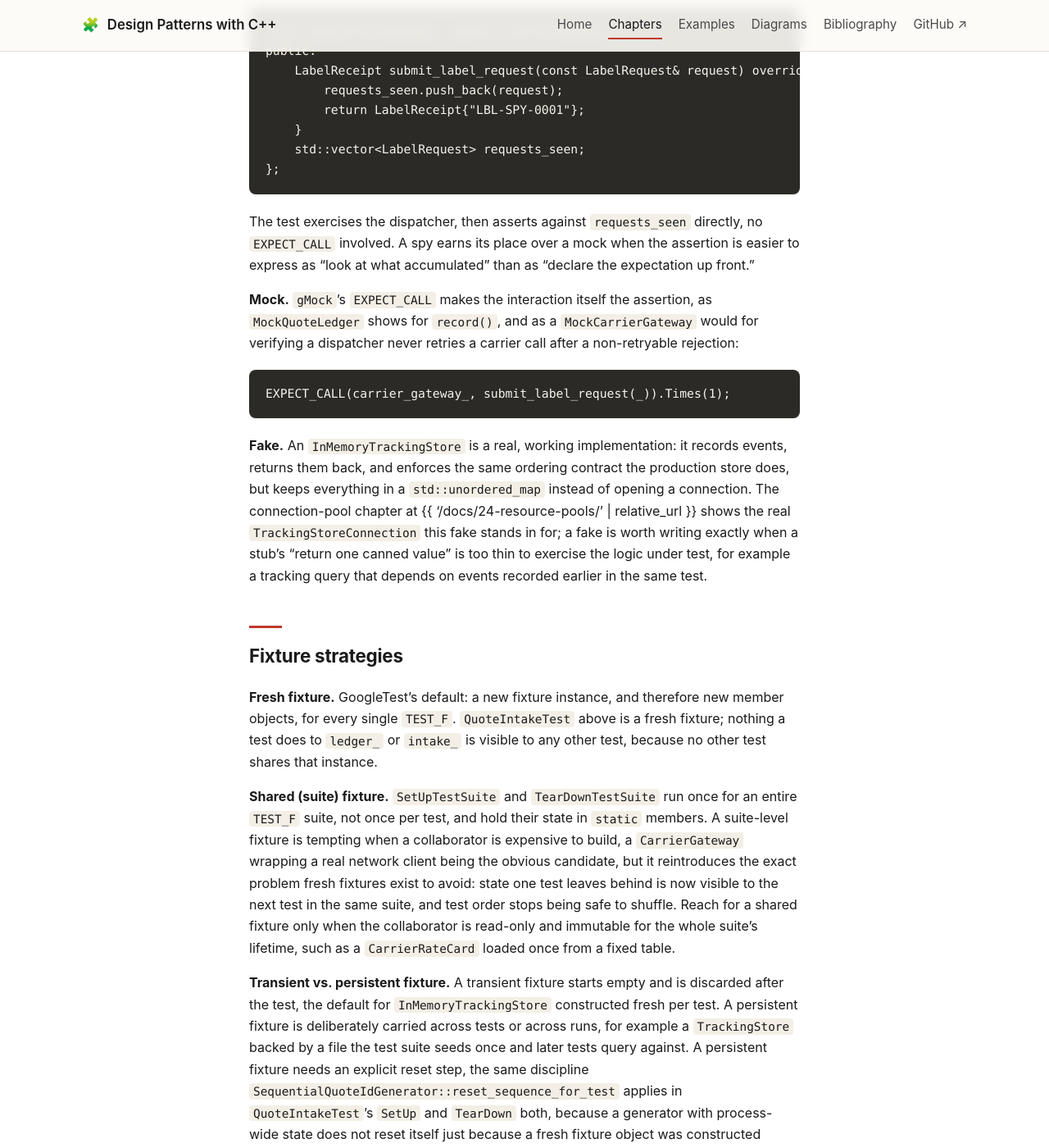
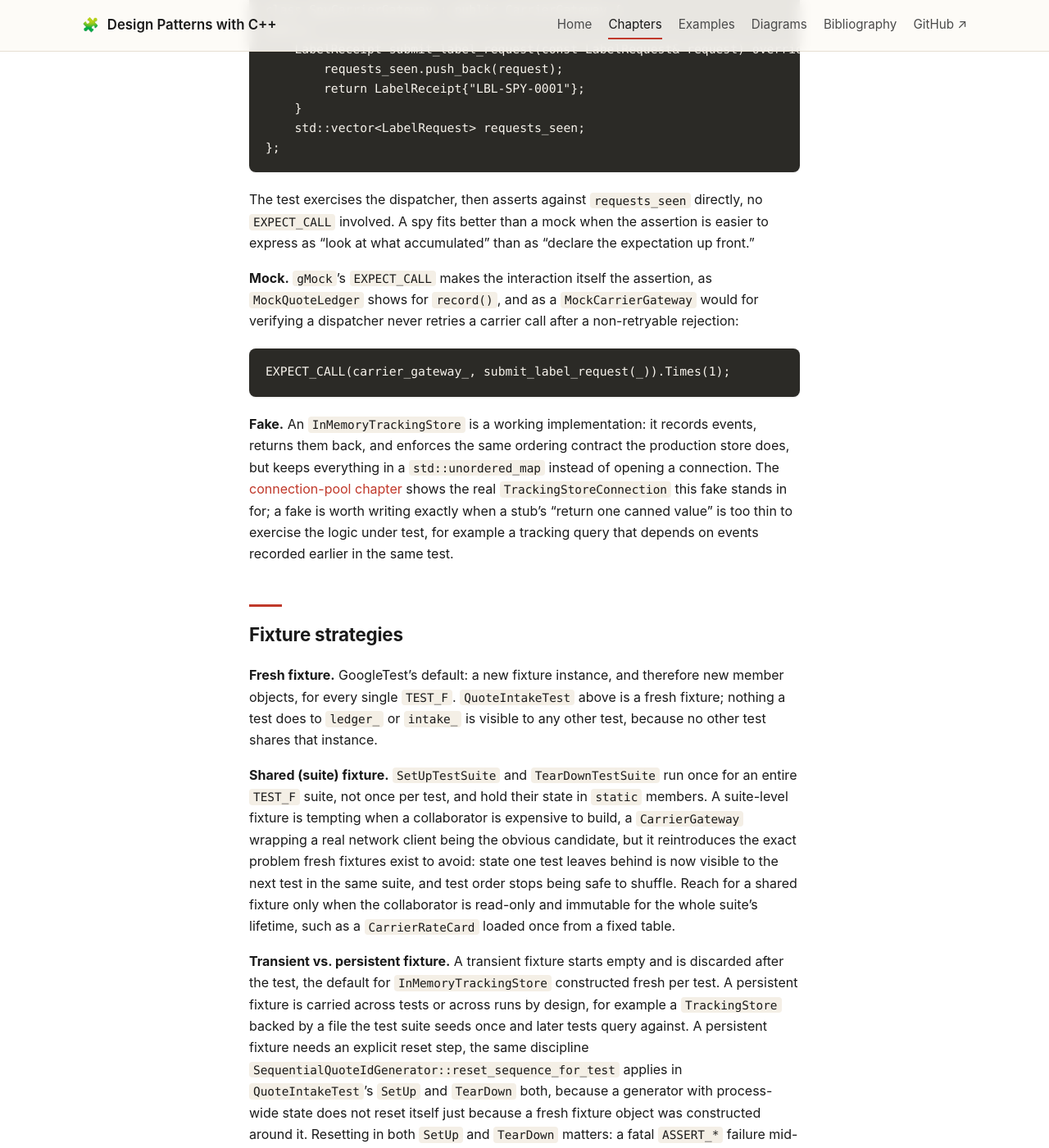
Before and after one commit to patterncatalyst/cpp-design-patterns, a Jekyll site: the page built from _docs/36-appendix-d-xunit-test-patterns.md, in a window 1280 px wide and 1400 px high, scrolled down 2960 px. Shown: the whole window at 82% size. Built offline with Jekyll 4.4.1, drawn with Linux system fonts in a browser that asks for light colours; some of the changed text lies outside the part shown.

Commit message:
docs(r15): fix validation findings in testing appendices
- Unwrap relative_url cross-links that were raw-wrapped (rendered literally) in
  B and D; convert D's bare-URL references to proper markdown links.
- Correct C's gMock pure-virtual claim: an un-mocked pure virtual makes the mock
  abstract and un-instantiable (compile error at construction), not a link error.
- Clear 8 ban-tier voice hits (earns-its-place/keep, deliberately/intentionally,
  real-working) across B/C/D.

````diff
--- a/_docs/36-appendix-d-xunit-test-patterns.md
+++ b/_docs/36-appendix-d-xunit-test-patterns.md
@@ -59,8 +59,7 @@
 assertion: it declares what the mock should do when called, before the call
 happens. The fixture member declarations above `TEST_F` are setup too, run fresh for
 every test case because GoogleTest default-constructs a new fixture instance per
-test. See the full test suite in the GoogleTest and GoogleMock chapter at
-{% raw %}{{ '/docs/07-testing-with-googletest/' | relative_url }}{% endraw %}.
+test. See the full test suite in the [GoogleTest and GoogleMock chapter]({{ '/docs/07-testing-with-googletest/' | relative_url }}).
 
 ## The test-double taxonomy
 
@@ -105,7 +104,7 @@
 ```
 
 The test exercises the dispatcher, then asserts against `requests_seen` directly,
-no `EXPECT_CALL` involved. A spy earns its place over a mock when the assertion is
+no `EXPECT_CALL` involved. A spy fits better than a mock when the assertion is
 easier to express as "look at what accumulated" than as "declare the expectation up
 front."
 
@@ -117,11 +116,10 @@
 EXPECT_CALL(carrier_gateway_, submit_label_request(_)).Times(1);
 ```
 
-**Fake.** An `InMemoryTrackingStore` is a real, working implementation: it records
+**Fake.** An `InMemoryTrackingStore` is a working implementation: it records
 events, returns them back, and enforces the same ordering contract the production
 store does, but keeps everything in a `std::unordered_map` instead of opening a
-connection. The connection-pool chapter at
-{% raw %}{{ '/docs/24-resource-pools/' | relative_url }}{% endraw %} shows the real
+connection. The [connection-pool chapter]({{ '/docs/24-resource-pools/' | relative_url }}) shows the real
 `TrackingStoreConnection` this fake stands in for; a fake is worth writing exactly
 when a stub's "return one canned value" is too thin to exercise the logic under
 test, for example a tracking query that depends on events recorded earlier in the
@@ -146,7 +144,7 @@
 
 **Transient vs. persistent fixture.** A transient fixture starts empty and is
 discarded after the test, the default for `InMemoryTrackingStore` constructed fresh
-per test. A persistent fixture is deliberately carried across tests or across runs,
+per test. A persistent fixture is carried across tests or across runs by design,
 for example a `TrackingStore` backed by a file the test suite seeds once and later
 tests query against. A persistent fixture needs an explicit reset step, the same
 discipline `SequentialQuoteIdGenerator::reset_sequence_for_test` applies in
@@ -212,9 +210,9 @@
 | **Obscure test** | A reader cannot tell what behavior a failure indicates | One behavior per `TEST_F`, named for that behavior (`RejectsAnInvalidShipmentWithoutTouchingTheLedger`, not `Test3`) |
 | **Test code duplication** | The same ledger-and-generator wiring is retyped in every test | Fixture member declarations plus a custom assertion helper, as shown above, instead of repeating construction and field checks inline |
 | **Conditional test logic** | A test body branches on `if`/`else` or loops over cases | `TEST_P` with `INSTANTIATE_TEST_SUITE_P` for a table of shipment requests, instead of a loop inside one test that can silently skip a case |
-| **Slow test** | A suite that should run in milliseconds takes seconds because it touches a real store or a real carrier endpoint | A `Fake` in-memory tracking store or carrier gateway in place of the real connection; reserve the real `TrackingStoreConnection` pool from {% raw %}{{ '/docs/24-resource-pools/' | relative_url }}{% endraw %} for integration tests that intentionally exercise it |
+| **Slow test** | A suite that should run in milliseconds takes seconds because it touches a real store or a real carrier endpoint | A `Fake` in-memory tracking store or carrier gateway in place of the real connection; reserve the real `TrackingStoreConnection` pool (see the [connection-pool chapter]({{ '/docs/24-resource-pools/' | relative_url }})) for integration tests that exercise it directly |
 
-The object seam chapter at {% raw %}{{ '/docs/27-seams/' | relative_url }}{% endraw %}
+The [object seam chapter]({{ '/docs/27-seams/' | relative_url }})
 is where the erratic-test fix for a hidden clock call gets built end to end: a
 `ShipmentSlaChecker` that used to call the system clock directly becomes
 constructible with any `Clock`, which is what makes its deadline boundary testable
````
Also changed, not shown: _docs/34-appendix-b-testing-googletest.md (+3 -3 lines), _docs/35-appendix-c-mocking-with-gmock.md (+8 -7 lines).
